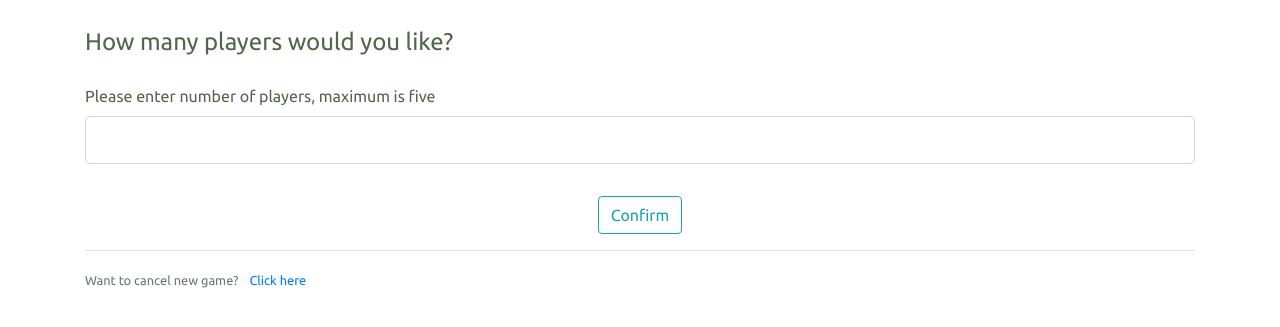
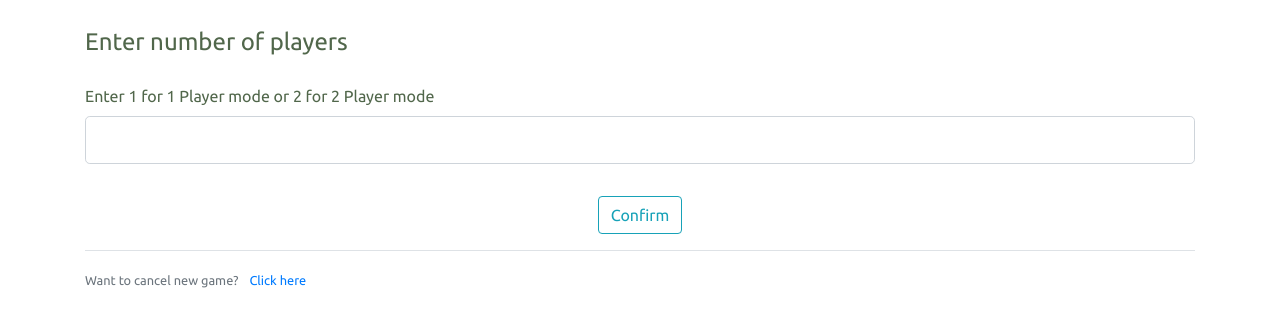
Before and after one commit to Code-Institute-Submissions/pools, a Flask app: template templates/newgame.html in a window 1280 px wide. Shown: the part 56-383 px from the top of the page. Run offline with Flask 2, Linux system fonts and the light colour scheme; the template is opened without the code that fills it: values that come from a table or form of the project are taken from there, others are empty; some libraries are stand-ins or nearby versions; some web fonts are replaced.

Commit message:
2 player mode functioning

```diff
--- a/forms.py
+++ b/forms.py
@@ -4,12 +4,12 @@ from wtforms.validators import DataRequired, Length, NumberRange
 
 
 class PlayerNumForm(FlaskForm):
-    players = IntegerField('Please enter number of players, maximum is five',
-                           validators=[DataRequired(), NumberRange(min=1, max=5)])
+    players = IntegerField('Enter 1 for 1 Player mode or 2 for 2 Player mode',
+                           validators=[DataRequired(), NumberRange(min=1, max=2)])
     submit = SubmitField('Confirm')
 
 class NameForm(FlaskForm):
-    playername = StringField('Name', validators=[DataRequired(), Length(min=2, max=10)])
+    playername = StringField('Name', validators=[DataRequired(), Length(min=2, max=16)])
     submit = SubmitField('Enter Name')
 
 class AnswerForm(FlaskForm):
--- a/templates/newgame.html
+++ b/templates/newgame.html
@@ -4,7 +4,7 @@
         <form action="" method="post">
           {{ form.hidden_tag() }}
           <fieldset class="form-group">
-            <legend class="margin-bottom mb-4">How many players would you like?</legend>
+            <legend class="margin-bottom mb-4">Enter number of players</legend>
             <div class="form-group">
               {{ form.players.label(class="form-control-label") }}
 
```
